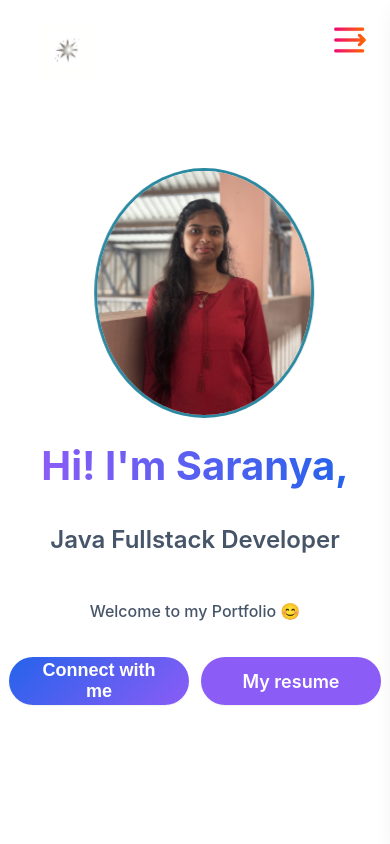
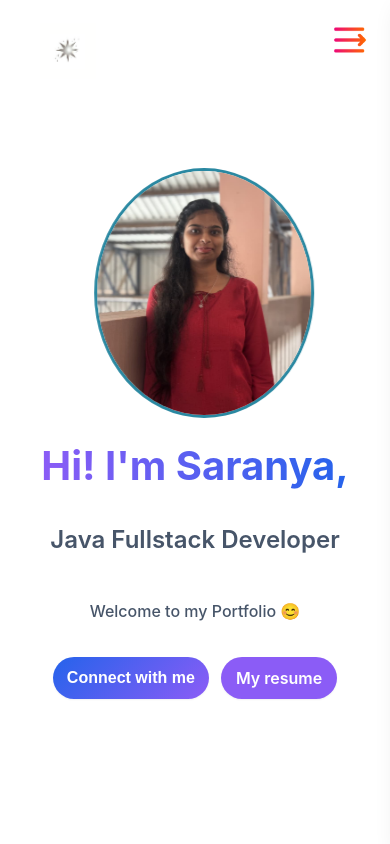
Before and after one commit to Saranyabalaji219/portfolio, a React (Vite) app: page / in a window 390 px wide. Shown: the top 844 px of the page. Built offline with nearby package versions, Linux system fonts and the light colour scheme.

Commit message:
width changed

```diff
--- a/src/Component/Hero/Home.css
+++ b/src/Component/Hero/Home.css
@@ -70,5 +70,6 @@
       .Home h1{ width: 100%; }
       .Home .p1{ width: 100%; font-size: var(--font-size-xl); line-height: var(--line-height-normal); margin: var(--space-2) 0; }
       .Home p{ width: 100%; font-size: var(--font-size-base); line-height: var(--line-height-relaxed); margin: var(--space-2) 0; }
-      .hero-action{ gap: var(--space-3); font-size: var(--font-size-base); font-weight:500; margin-bottom: var(--space-10); }
+      .hero-action{ gap: var(--space-3); font-size: var(--font-size-base); font-weight:500; margin-bottom: var(--space-10); flex-wrap: wrap; }
+      .hero-action .btn{ width: auto; min-width: 0; height: 42px; padding: 10px 14px; font-size: var(--font-size-base); }
 }
```
